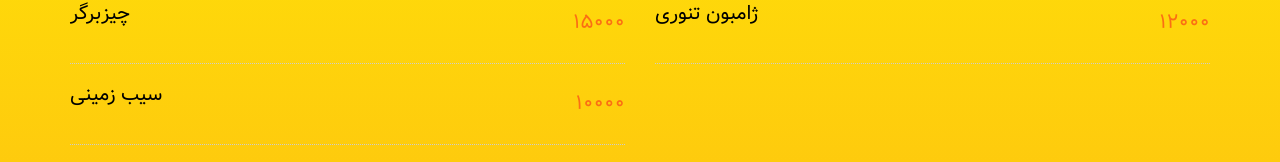
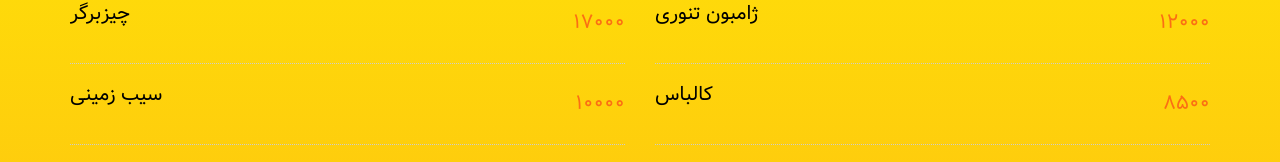
Before and after one commit to mehrshadmgh/mehrshad123, a plain HTML site: page index.html in a window 1280 px wide. Shown: the part 526-688 px from the top of the page. Drawn offline with nearby package versions, Linux system fonts and the light colour scheme; a web font is replaced by a local one.

Commit message:
Initial commit

```diff
--- a/index.html
+++ b/index.html
@@ -71,7 +71,7 @@
 										</div>
 									</div>
 									<div class="fh5co-food-pricing">
-										۱۳۰۰۰
+										۱۵۰۰۰
 									</div>
 								</li>
 								<li>
@@ -91,7 +91,7 @@
 										</div>
 									</div>
 									<div class="fh5co-food-pricing">
-										۵۰۰۰
+										۶۰۰۰
 									</div>
 								</li>
 								<li>
@@ -101,7 +101,7 @@
 										</div>
 									</div>
 									<div class="fh5co-food-pricing">
-										۱۵۰۰۰
+										۱۷۰۰۰
 									</div>
 								</li>
 								<li>
@@ -138,7 +138,7 @@
 									</div>
 								</div>
 								<div class="fh5co-food-pricing">
-									۲۵۰۰
+									۳۰۰۰
 								</div>
 							</li>
 							<li>
@@ -148,7 +148,7 @@
 									</div>
 								</div>
 								<div class="fh5co-food-pricing">
-									۵۰۰۰
+									۶۰۰۰
 								</div>
 							</li>
 							<li>
@@ -181,7 +181,16 @@
 									۱۲۰۰۰
 								</div>
 							</li>
-
+							<li>
+								<div class="fh5co-food-desc">
+									<div>
+										<h3 style="font-family: 'Vazir';">کالباس</h3>
+									</div>
+								</div>
+								<div class="fh5co-food-pricing">
+									۸۵۰۰
+								</div>
+							</li>
 							</ul>
 						</div>
 					</div>
```
